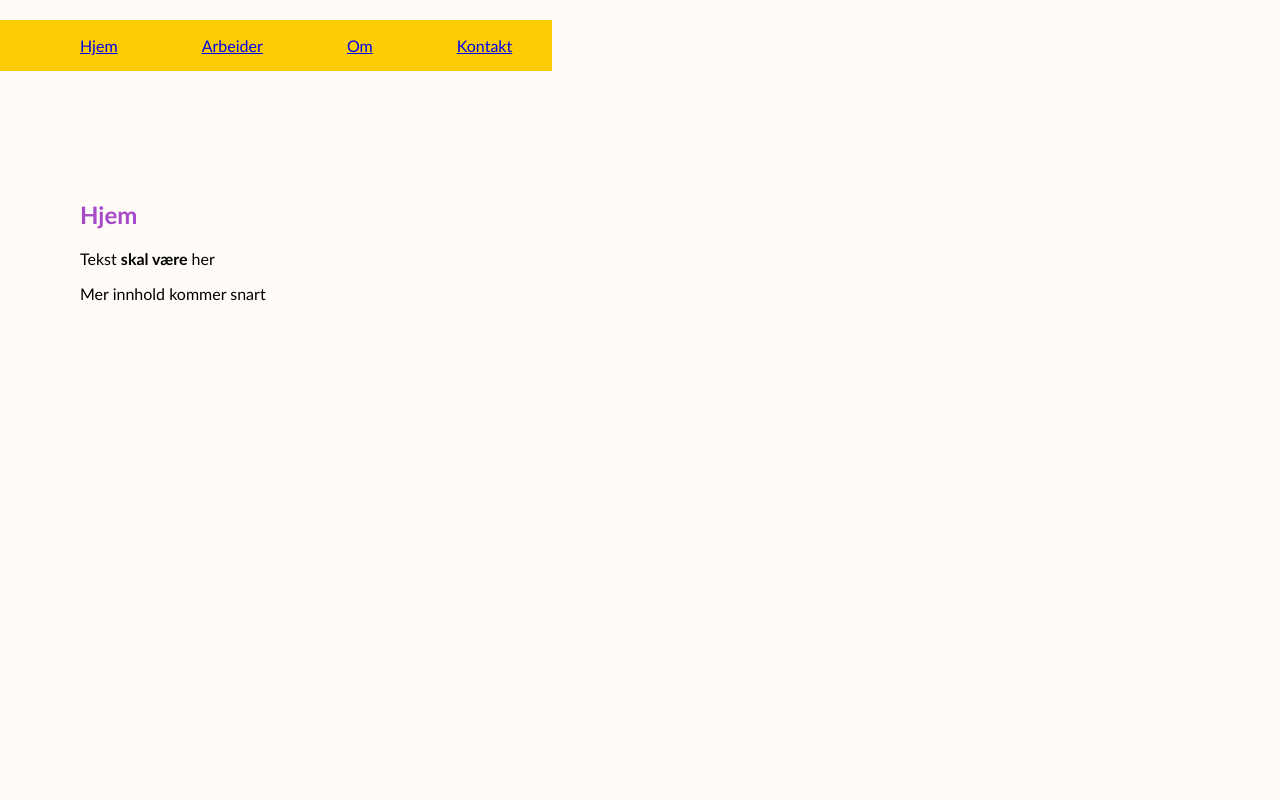
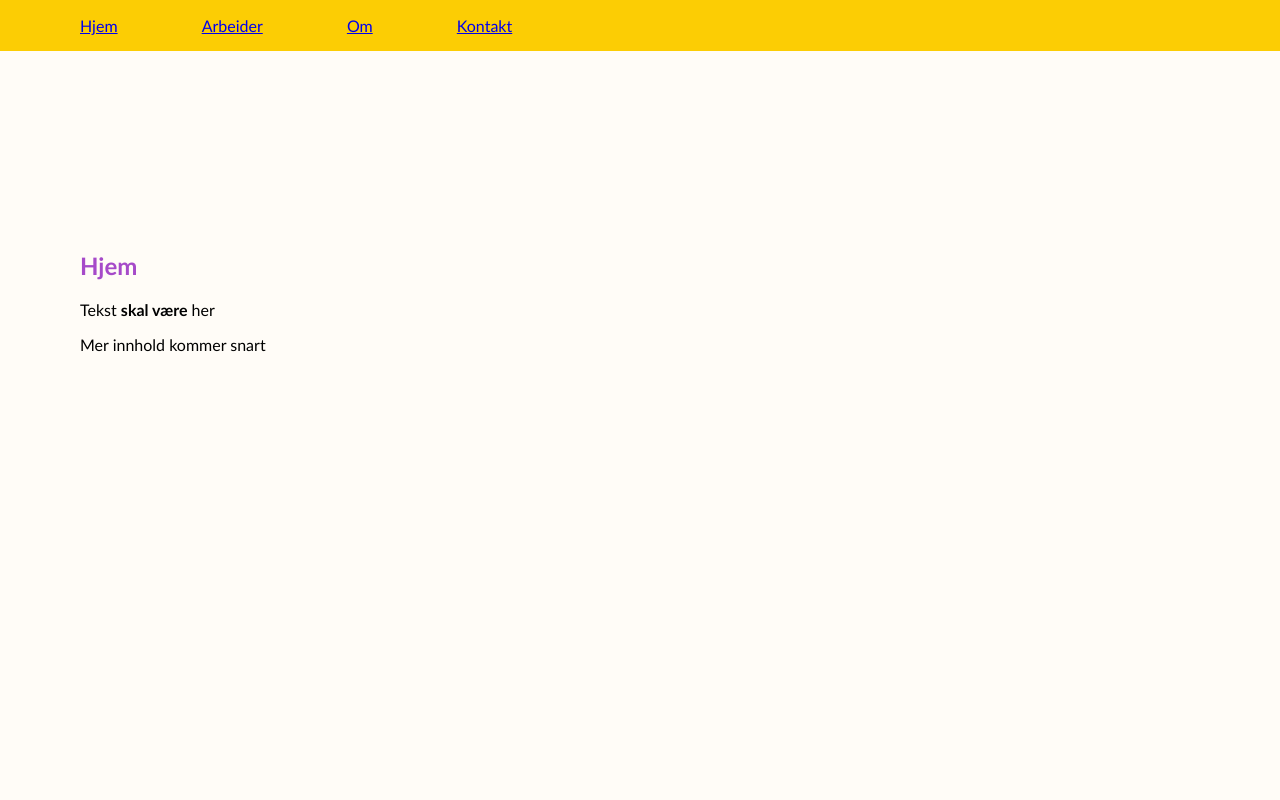
Before and after one commit to skrogsa/nettside1, a plain HTML site: page index.html in a window 1280 px wide. Shown: the top 800 px of the page. Drawn offline with Linux system fonts and the light colour scheme.

Commit message:
fikset nav bar

```diff
--- a/styles.css
+++ b/styles.css
@@ -2,23 +2,24 @@ body {
     background-color: #fffcf7;
     font-family: 'Gill Sans', 'Gill Sans MT', Calibri, 'Trebuchet MS', sans-serif;
     color: #000000;
-    margin: 0 0;
-    padding: 0 0;
+    margin: 0;
+    padding: 0;
 }
 
 header {
-    margin: 0 0;
-    padding: 0 0;
+    background-color: #FCCD04;
+    margin: 0;
+    padding: 0;
+    position: sticky;
+    top: 0;
 }
 
 nav {
-    background-color: #FCCD04;
     color: white;
-    margin: 0 0;
-    padding: 0 0;
+    margin: 0;
+    padding: 0;
     display: flex;
     flex-direction: row;
-    position: fixed;
 }
 
 nav > ul {
```
Also changed, not shown: index.html (+1 -0 lines).
